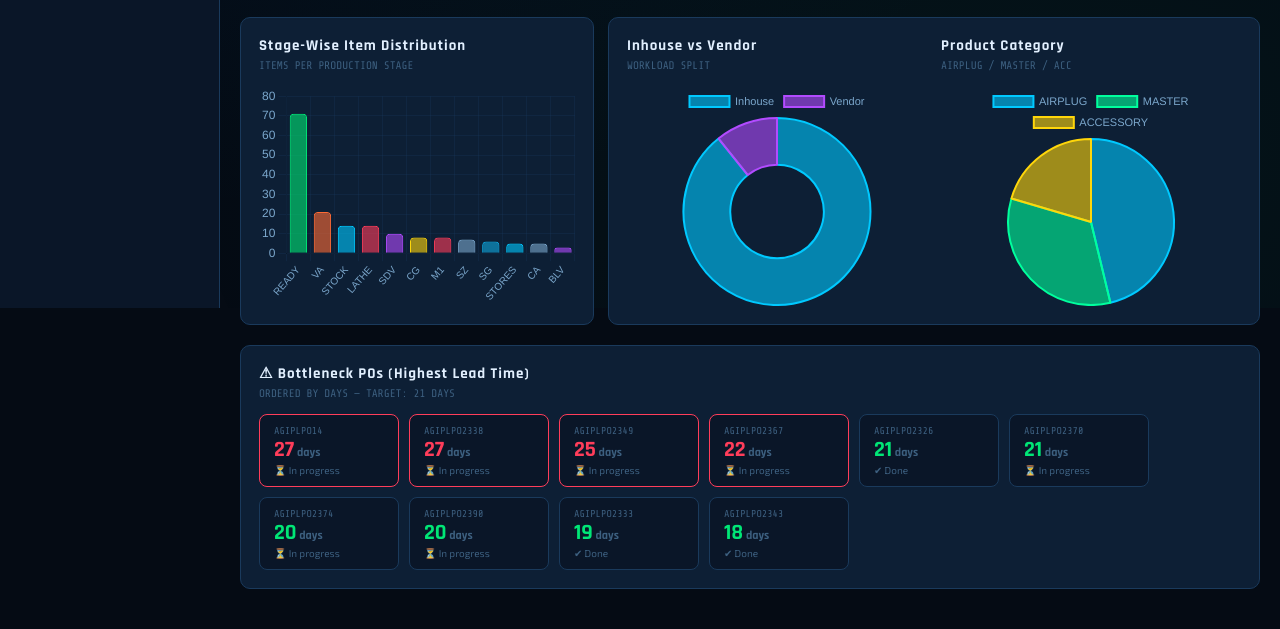
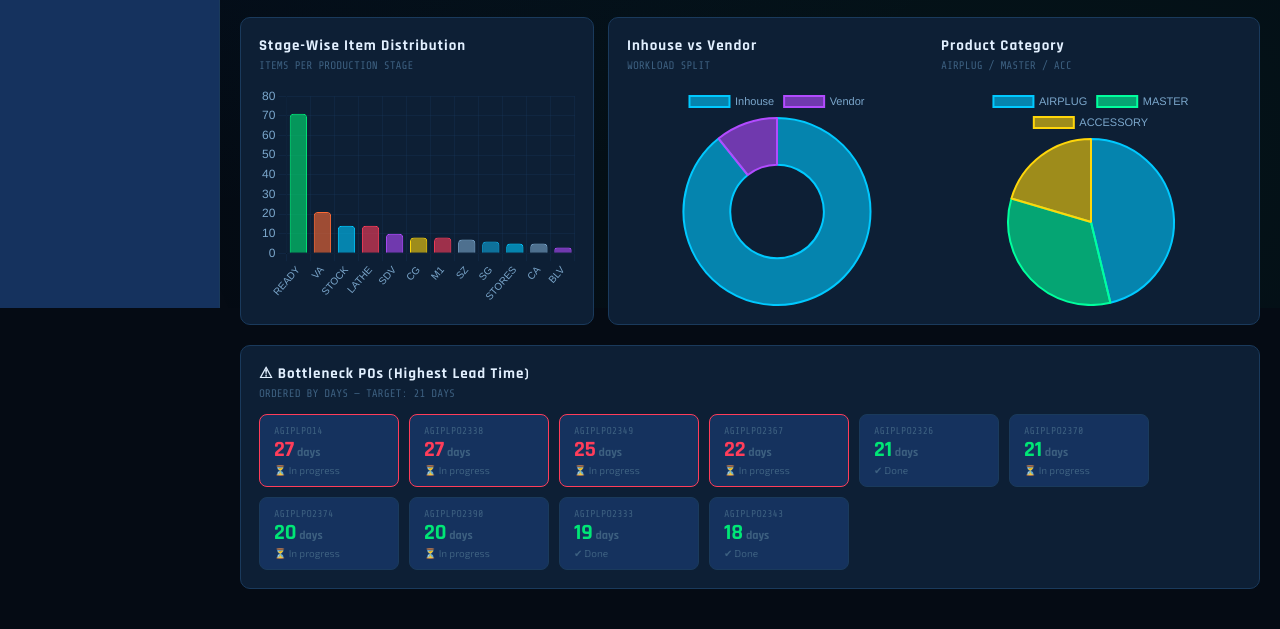
Before and after one commit to ramu-rooki/velan-dashboard-updated, a website: page velan-dashboard-updated/index.html in a window 1280 px wide. Shown: the part 492-1121 px from the top of the page. Drawn offline with nearby package versions, Linux system fonts and the light colour scheme.

Commit message:
-+color changes

```diff
--- a/velan-dashboard-updated/index.html
+++ b/velan-dashboard-updated/index.html
@@ -13,7 +13,7 @@
 <style>
 :root {
   --bg-primary: #050b14;
-  --bg-secondary: #0a1628;
+  --bg-secondary: #15325e;
   --bg-card: #0d1f35;
   --bg-card2: #0f2540;
   --border: #1a3a5c;
```
